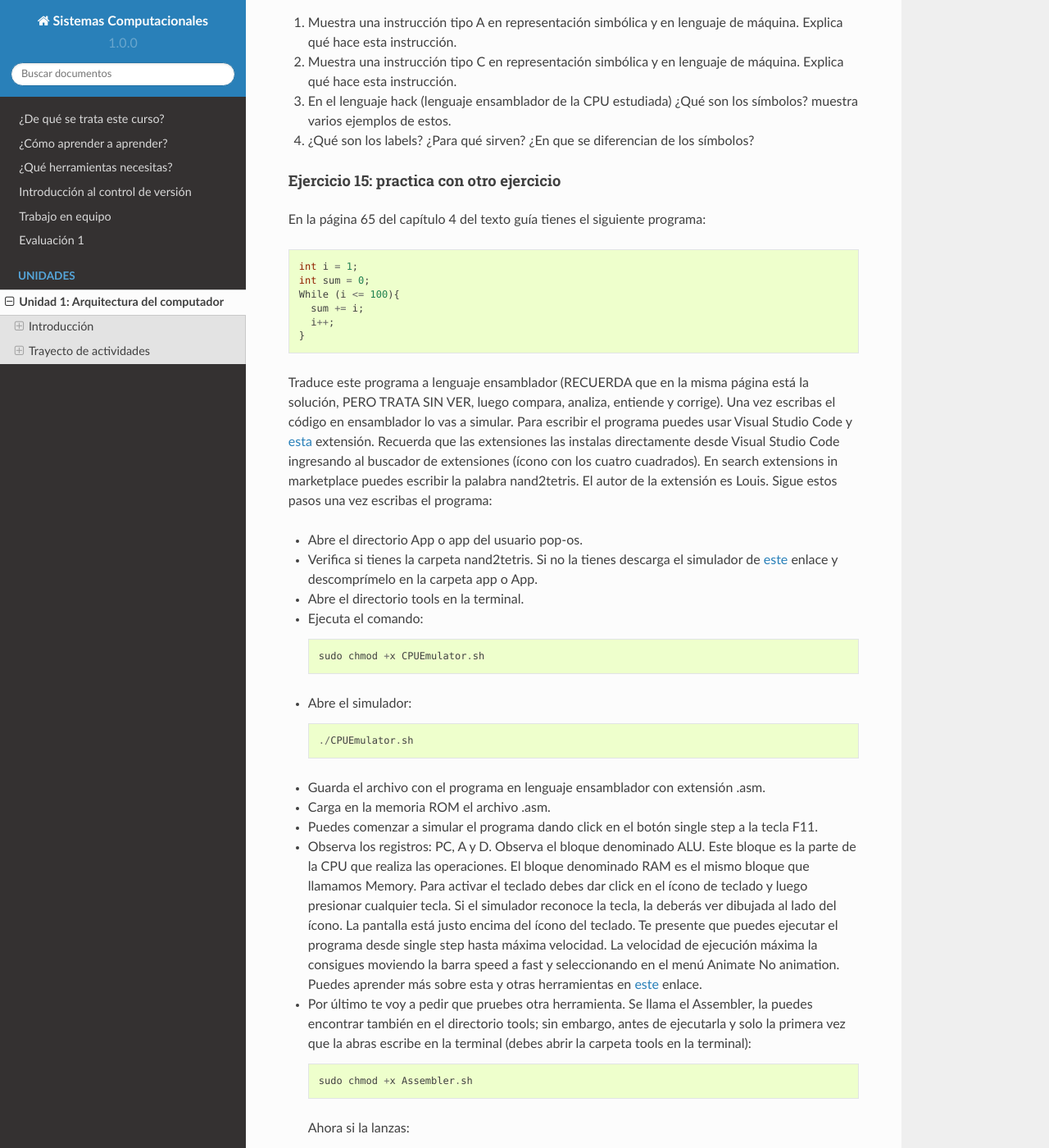
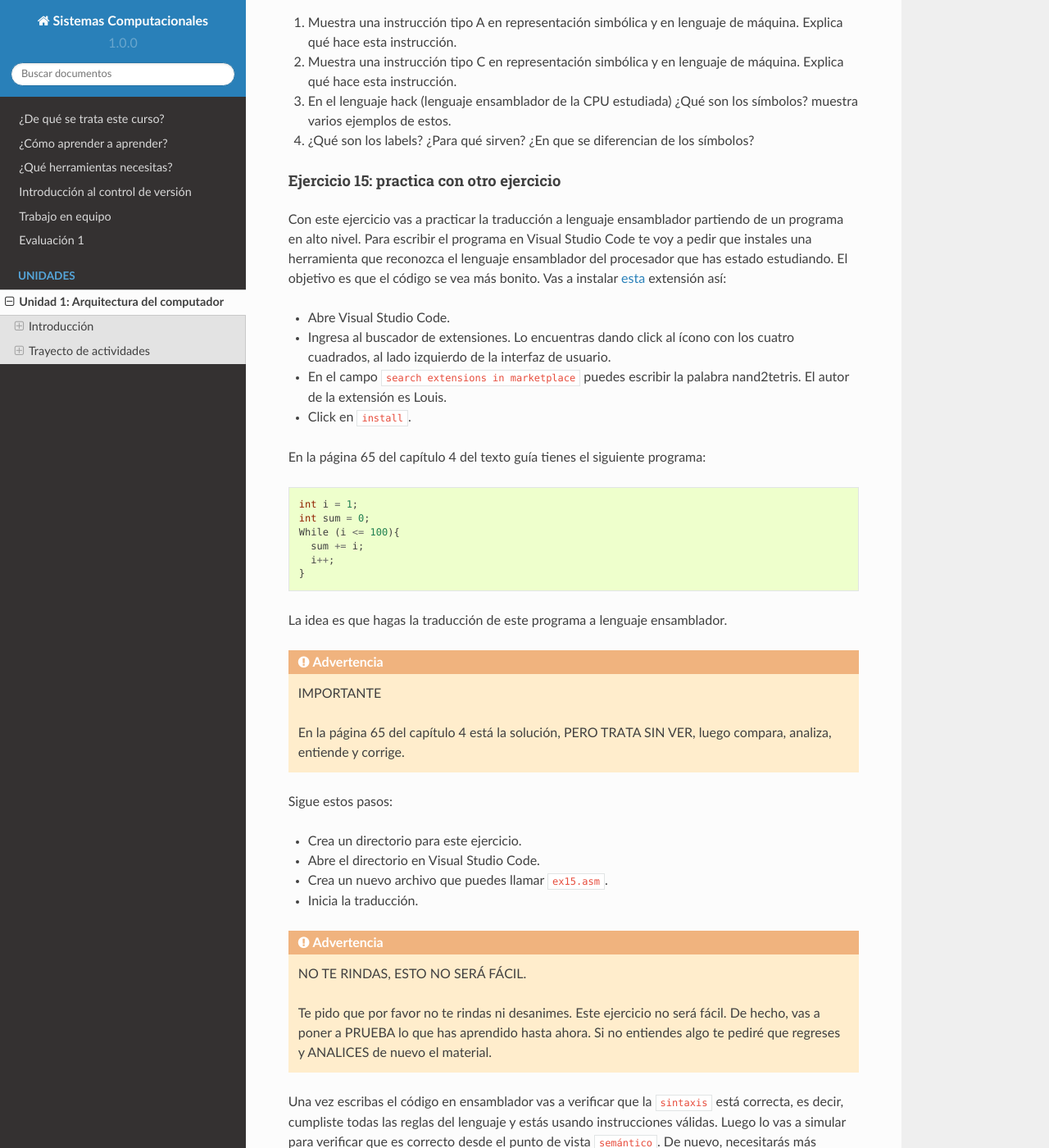
Before and after one commit to juanferfranco/SistemasComputacionales, a Sphinx documentation site: the page built from docs/_unidad1/unidad1.rst, in a window 1280 px wide and 1400 px high, scrolled down 18019 px. Shown: the whole window at 82% size. Built offline with Sphinx 7.4.7 and the Read the Docs theme 2.0.0, drawn with Linux system fonts in a browser that asks for light colours; some of the changed text lies outside the part shown.

Commit message:
update ex15 with clearer instructions

```diff
--- a/docs/_unidad1/unidad1.rst
+++ b/docs/_unidad1/unidad1.rst
@@ -731,6 +731,21 @@ Responde las siguientes preguntas:
 Ejercicio 15: practica con otro ejercicio
 ^^^^^^^^^^^^^^^^^^^^^^^^^^^^^^^^^^^^^^^^^^^^^
 
+Con este ejercicio vas a practicar la traducción a lenguaje
+ensamblador partiendo de un programa en alto nivel. Para escribir
+el programa en Visual Studio Code te voy a pedir que instales
+una herramienta que reconozca el lenguaje ensamblador del
+procesador que has estado estudiando. El objetivo es que el
+código se vea más bonito. Vas a instalar `esta <https://marketplace.visualstudio.com/items?itemName=Throvn.nand2tetris>`__
+extensión así:
+
+* Abre Visual Studio Code.
+* Ingresa al buscador de extensiones. Lo encuentras dando click al ícono con los cuatro cuadrados,
+  al lado izquierdo de la interfaz de usuario.
+* En el campo ``search extensions in marketplace`` puedes escribir la palabra nand2tetris.
+  El autor de la extensión es Louis.
+* Click en ``install``.
+
 En la página 65 del capítulo 4 del texto guía tienes el siguiente programa:
 
 .. code-block:: c
@@ -742,19 +757,36 @@ En la página 65 del capítulo 4 del texto guía tienes el siguiente programa:
     i++;
   }
 
-Traduce este programa a lenguaje ensamblador (RECUERDA que en la misma
-página está la solución, PERO TRATA SIN VER, luego compara, analiza, entiende y corrige). Una vez
-escribas el código en ensamblador lo vas a simular. Para escribir el programa puedes usar
-Visual Studio Code y `esta <https://marketplace.visualstudio.com/items?itemName=Throvn.nand2tetris>`__
-extensión. Recuerda que las extensiones las instalas directamente desde Visual Studio Code
-ingresando al buscador de extensiones (ícono con los cuatro cuadrados). En search extensions
-in marketplace puedes escribir la palabra nand2tetris. El autor de la extensión es Louis. Sigue
-estos pasos una vez escribas el programa:
+La idea es que hagas la traducción de este programa a lenguaje ensamblador.
+
+.. warning:: IMPORTANTE
+
+  En la página 65 del capítulo 4 está la solución, PERO TRATA SIN VER,
+  luego compara, analiza, entiende y corrige.
+
+Sigue estos pasos:
+
+* Crea un directorio para este ejercicio.
+* Abre el directorio en Visual Studio Code.
+* Crea un nuevo archivo que puedes llamar ``ex15.asm``.
+* Inicia la traducción.
+
+.. warning:: NO TE RINDAS, ESTO NO SERÁ FÁCIL.
+
+  Te pido que por favor no te rindas ni desanimes. Este ejercicio no será
+  fácil. De hecho, vas a poner a PRUEBA lo que has aprendido hasta ahora.
+  Si no entiendes algo te pediré que regreses y ANALICES de nuevo el material.
+
+Una vez escribas el código en ensamblador vas a verificar que la ``sintaxis`` está
+correcta, es decir, cumpliste todas las reglas del lenguaje y estás usando
+instrucciones válidas. Luego lo vas a simular para verificar que es correcto
+desde el punto de vista ``semántico``. De nuevo, necesitarás más herramientas:
 
 * Abre el directorio App o app del usuario pop-os.
-* Verifica si tienes la carpeta nand2tetris. Si no la tienes descarga el simulador
-  de `este <https://drive.google.com/open?id=1xZzcMIUETv3u3sdpM_oTJSTetpVee3KZ>`__
-  enlace y descomprímelo en la carpeta app o App.
+* Verifica si tienes la carpeta nand2tetris. Si no la tienes, la puedes descargar de
+  `este <https://drive.google.com/open?id=1xZzcMIUETv3u3sdpM_oTJSTetpVee3KZ>`__
+  enlace.
+* Descomprime el archivo descargado en la carpeta app o App.
 * Abre el directorio tools en la terminal.
 * Ejecuta el comando::
 
@@ -764,21 +796,28 @@ estos pasos una vez escribas el programa:
 
     ./CPUEmulator.sh
 
-* Guarda el archivo con el programa en lenguaje ensamblador con extensión .asm.
-* Carga en la memoria ROM el archivo .asm.
-* Puedes comenzar a simular el programa dando click en el botón single step a la
-  tecla F11.
+* Amplia el tamaño de la ventana del simulador en la parte inferior para que puedas ver el campo
+  de texto donde aparecerán los mensajes de error.
+* Carga en la memoria ROM el archivo .asm. Si la sintaxis es correcta puedes comenzar
+  a simular tu programa. De lo contrario debes reparar la sintaxis del programa.
+* Cada vez que modifiques el programa debes cargarlo de nuevo en la memoria ROM y
+  verificar de nuevo que no tenga errores. ¿Cómo sabes que no tiene errores? Porque
+  el programa se podrá cargar y no tendrás mensajes de color rojo en la parte inferior
+  de la ventana del simulador.
+* Ahora vas a probar que el programa haga lo que se supone debe hacer, es decir, que esté
+  bien la semántica.
+* Para simular das click en el botón single step (ícono con una sola flecha azul apuntando
+  a la derecha) o usa la tecla F11.
 * Observa los registros: PC, A y D. Observa el bloque denominado ALU. Este bloque
   es la parte de la CPU que realiza las operaciones. El bloque denominado RAM
-  es el mismo bloque que llamamos Memory. Para activar el teclado debes dar click
-  en el ícono de teclado y luego presionar cualquier tecla. Si el simulador
-  reconoce la tecla, la deberás ver dibujada al lado del ícono. La pantalla está justo
-  encima del ícono del teclado. Te presente que puedes ejecutar el programa desde single
-  step hasta máxima velocidad. La velocidad de ejecución máxima la consigues moviendo
-  la barra speed a fast y seleccionando en el menú Animate No animation. Puedes aprender
-  más sobre esta y otras herramientas en `este <https://www.nand2tetris.org/software>`__
-  enlace.
-* Por último te voy a pedir que pruebes otra herramienta. Se llama el Assembler, la puedes
+  es el mismo bloque que llamamos Memory.
+
+.. tip:: EL SIMULADOR TIENE UN MANUAL
+
+    Puedes aprender más sobre esta y otras herramientas en
+    `este <https://www.nand2tetris.org/software>`__ enlace.
+
+  Por último te voy a pedir que pruebes otra herramienta. Se llama el Assembler, la puedes
   encontrar también en el directorio tools; sin embargo, antes de ejecutarla y solo la
   primera vez que la abras escribe en la terminal (debes abrir la carpeta tools en la terminal)::
 
@@ -795,7 +834,7 @@ estos pasos una vez escribas el programa:
 Ejercicio 16: retrieval practice
 ^^^^^^^^^^^^^^^^^^^^^^^^^^^^^^^^^^
 
-Vas a repetir los pasos del ejercicio anterior, pero cambiando el programa. Esta vez con el
+Vas a repetir los pasos del ejercicio anterior, pero cambiando de programa. Esta vez con el
 ejemplo inicial de la Unidad, es decir, traduce el siguiente código a lenguaje ensamblador.
 Una vez termines compara tu solución con la que hemos venido discutiendo. Analiza, entiende y
 corrige. Escribe en Visual Studio Code el lenguaje ensamblador, usa CPUEmulator.sh y Assembler.sh.
```
